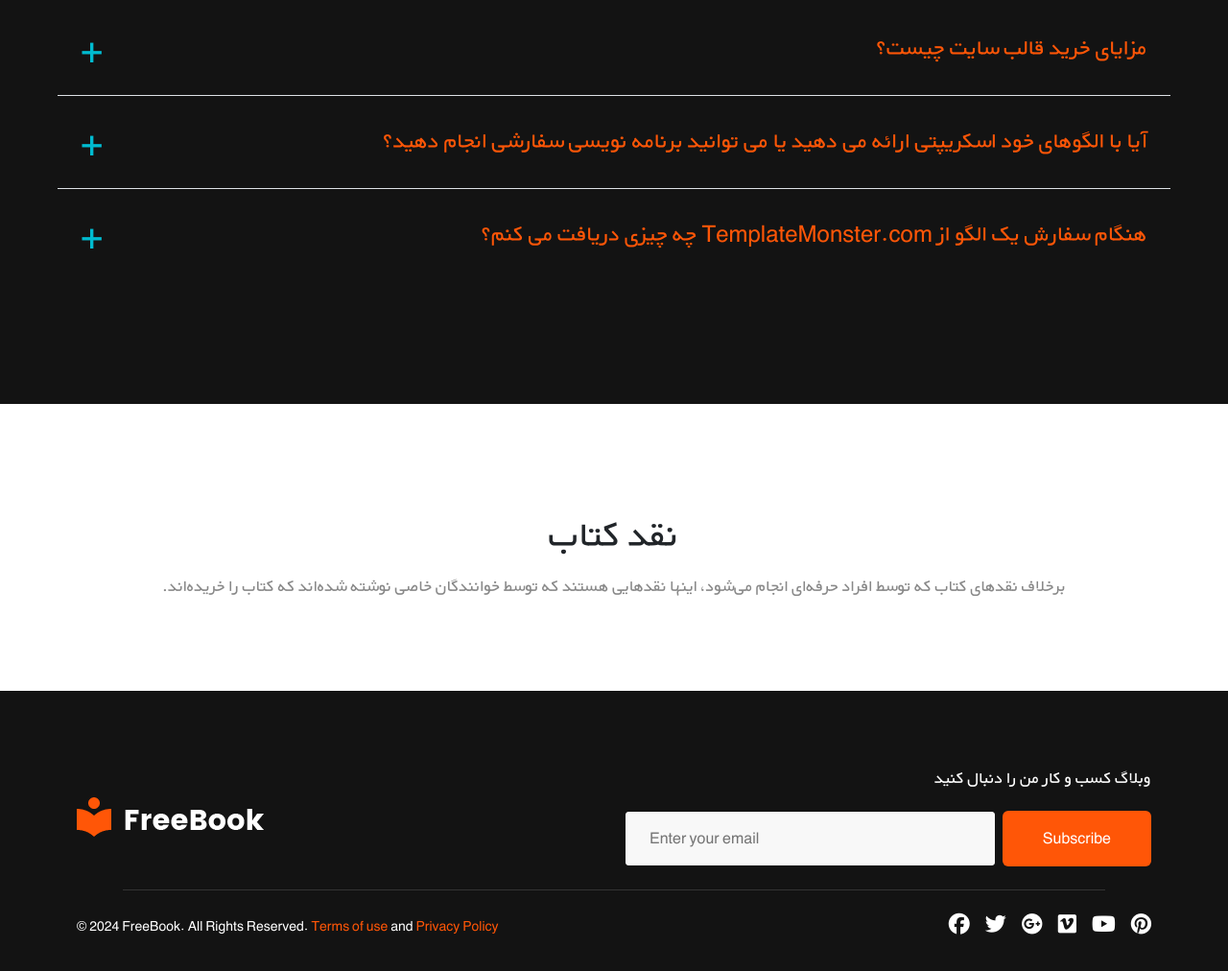
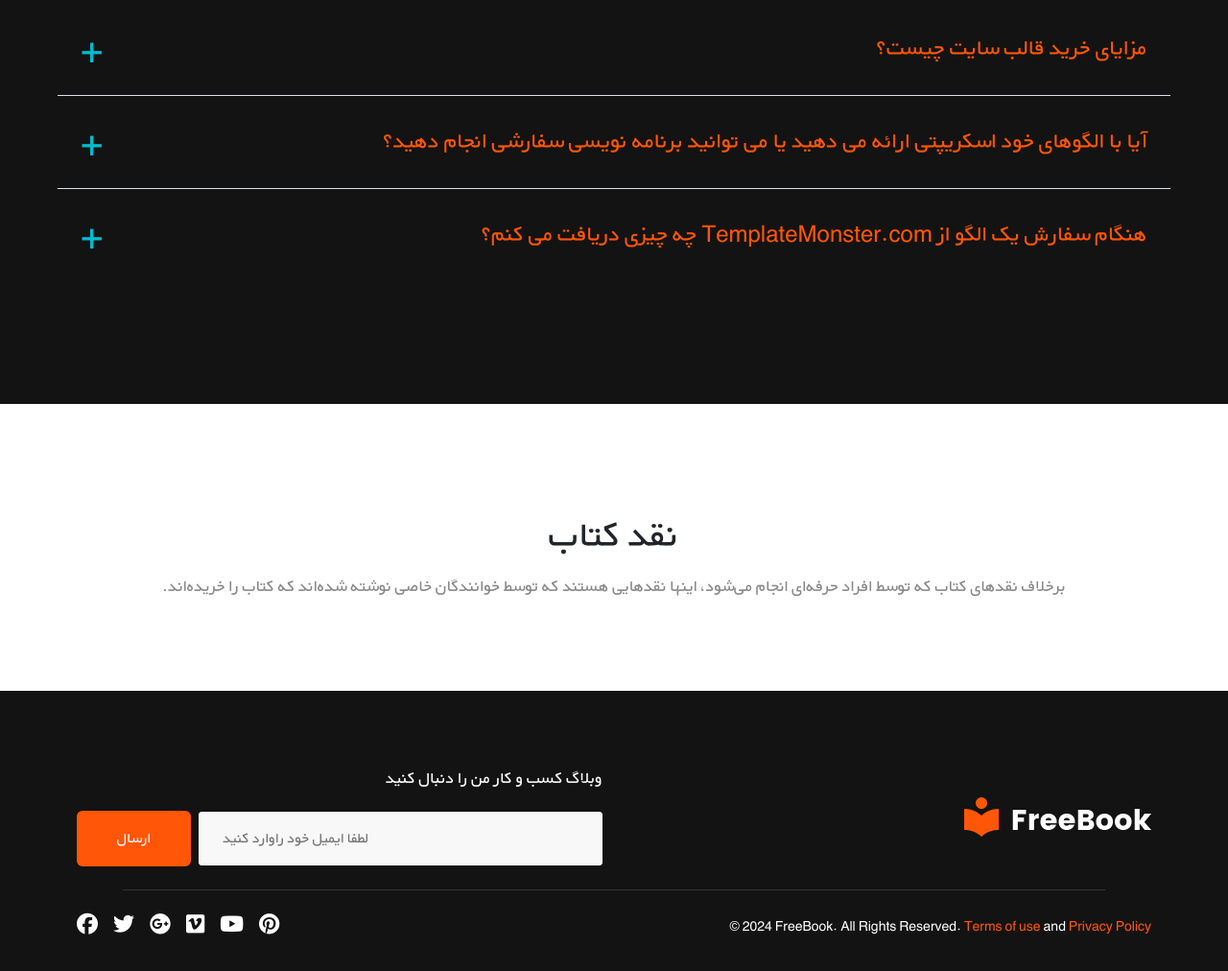
Before and after one commit to PegahAshtari/ebook, a plain HTML site: page index.html in a window 1280 px wide. Shown: the part 5654-6666 px from the top of the page at 96% size. Drawn offline with Linux system fonts and the light colour scheme.

Commit message:
change footer order

```diff
--- a/index.html
+++ b/index.html
@@ -333,26 +333,31 @@
         </div>
     </section>
 
+
+
     <footer>
         <div class="container-fluid" id="whole-footer">
             <div class="row d-flex align-items-center justify-content-between" id="footer-part1">
-                <div class="col-lg-6 order-2 order-lg-1">
+                <div class="col-lg-6" id="footer-logo">
+                    <div>
+                        <img src="./logo/invert-logo.webp" alt="logo">
+                    </div>
+                </div>
+                <div class="col-lg-6">
                     <div>
                         <h6 class="mb-4" id="input-text">وبلاگ کسب و کار من را دنبال کنید</h6>
                         <div class="d-flex align-items-center gap-2">
-                            <button type="submit" class="btn" id="submit-btn">Subscribe</button>
-                        <input type="email" id="email-input" placeholder="Enter your email">
+                            <input type="email" id="email-input" placeholder="لطفا ایمیل خود راوارد کنید">
+                            <button type="submit" class="btn" id="submit-btn">ارسال</button>
                         </div>
-                    </div>
-                </div>
-                <div class="col-lg-6 order-1 order-lg-2 text-lg-end" id="footer-logo">
-                    <div>
-                        <img src="./logo/invert-logo.webp" alt="logo">
                     </div>
                 </div>
             </div>
             <hr class="mx-5 my-4" id="footer-divider">
             <div class="d-flex justify-content-between align-items-center" id="footer-part2">
+                <div id="copyright">
+                    © 2024 FreeBook. All Rights Reserved. <a href="#" class="policies">Terms of use</a> and <a href="#" class="policies">Privacy Policy</a>
+                </div>
                 <div class="d-flex gap-3">
                     <a href="#"><i class="fab fa-pinterest social-icons" aria-hidden="true"></i></a>
                     <a href="#"><i class="fab fa-youtube social-icons" aria-hidden="true"></i></a>
@@ -360,9 +365,6 @@
                     <a href="#"><i class="fab fa-google-plus social-icons" aria-hidden="true"></i></a>
                     <a href="#"><i class="fab fa-twitter social-icons" aria-hidden="true"></i></a>
                     <a href="#"><i class="fab fa-facebook social-icons" aria-hidden="true"></i></a>
-                </div>
-                <div id="copyright">
-                    © 2024 FreeBook. All Rights Reserved. <a href="#" class="policies">Terms of use</a> and <a href="#" class="policies">Privacy Policy</a>
                 </div>
             </div>
         </div>
```
